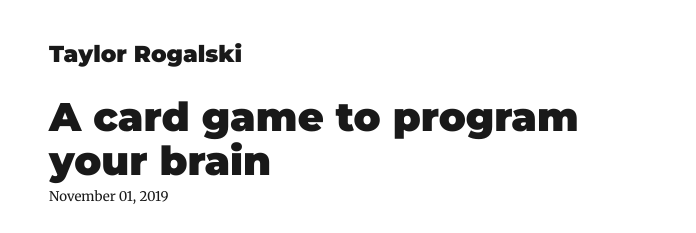
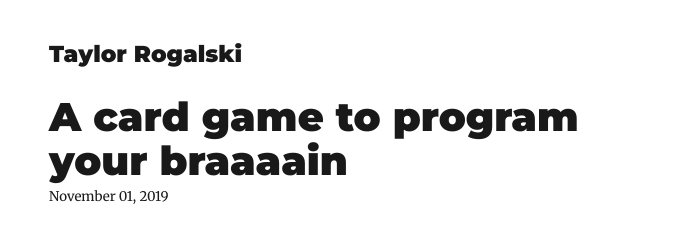
Before and after one commit to taydr/tayro, a Gatsby site: page /miio/ in a window 1280 px wide. Shown: the top 233 px of the page, without its empty margins (276-972 px from the left). Built offline with nearby package versions, Linux system fonts and the light colour scheme; Gatsby itself is replaced by a stand-in of ours; some packages are replaced by stand-ins of ours.

Commit message:
Update index.md

```diff
--- a/content/blog/miio/index.md
+++ b/content/blog/miio/index.md
@@ -1,5 +1,5 @@
 ---
-title: A card game to program your brain
+title: A card game to program your braaaain
 date: "2019-11-01"
 description: This is a custom description for SEO and Open Graph purposes, rather than the default generated excerpt. Simply add a description field to the frontmatter.
 ---
```
